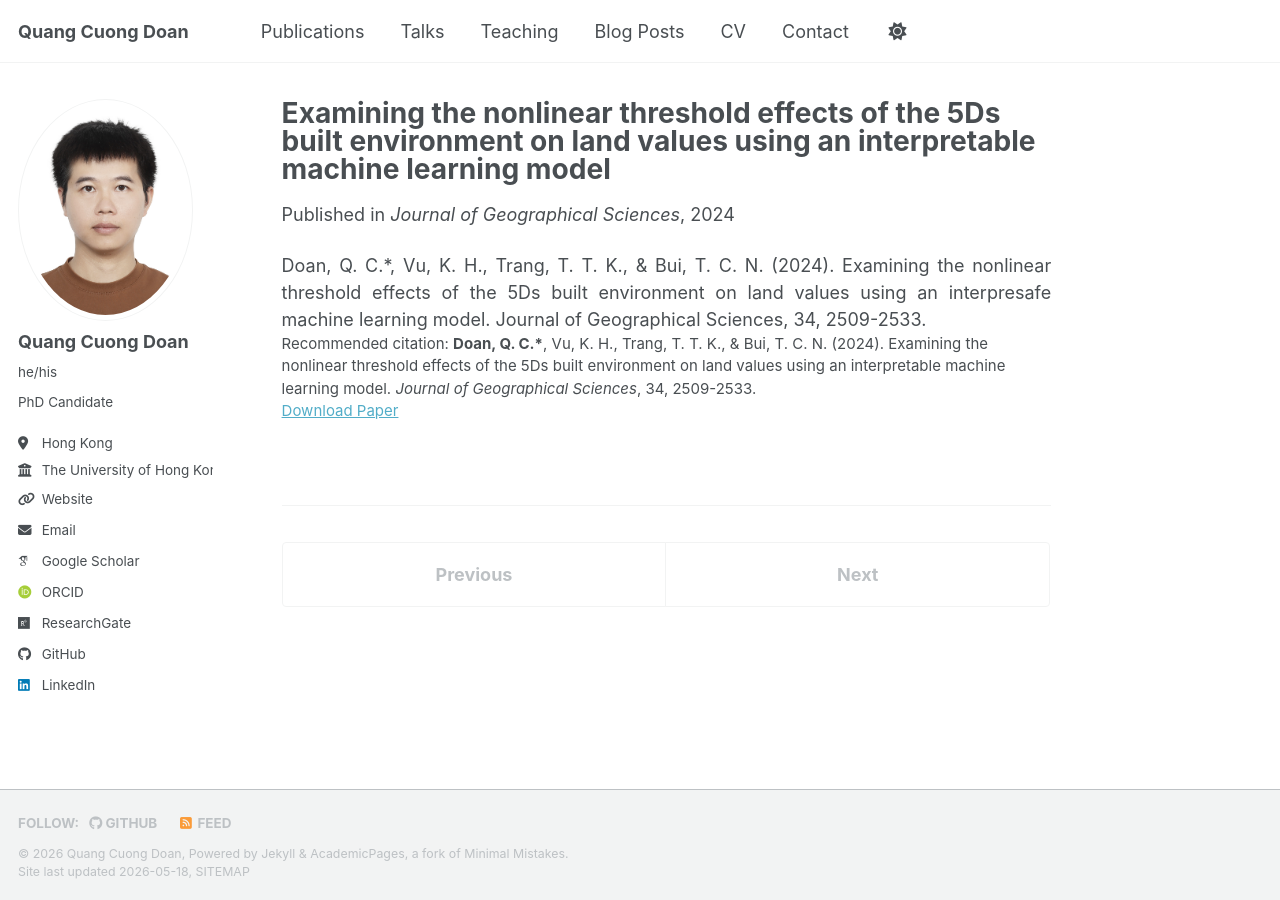
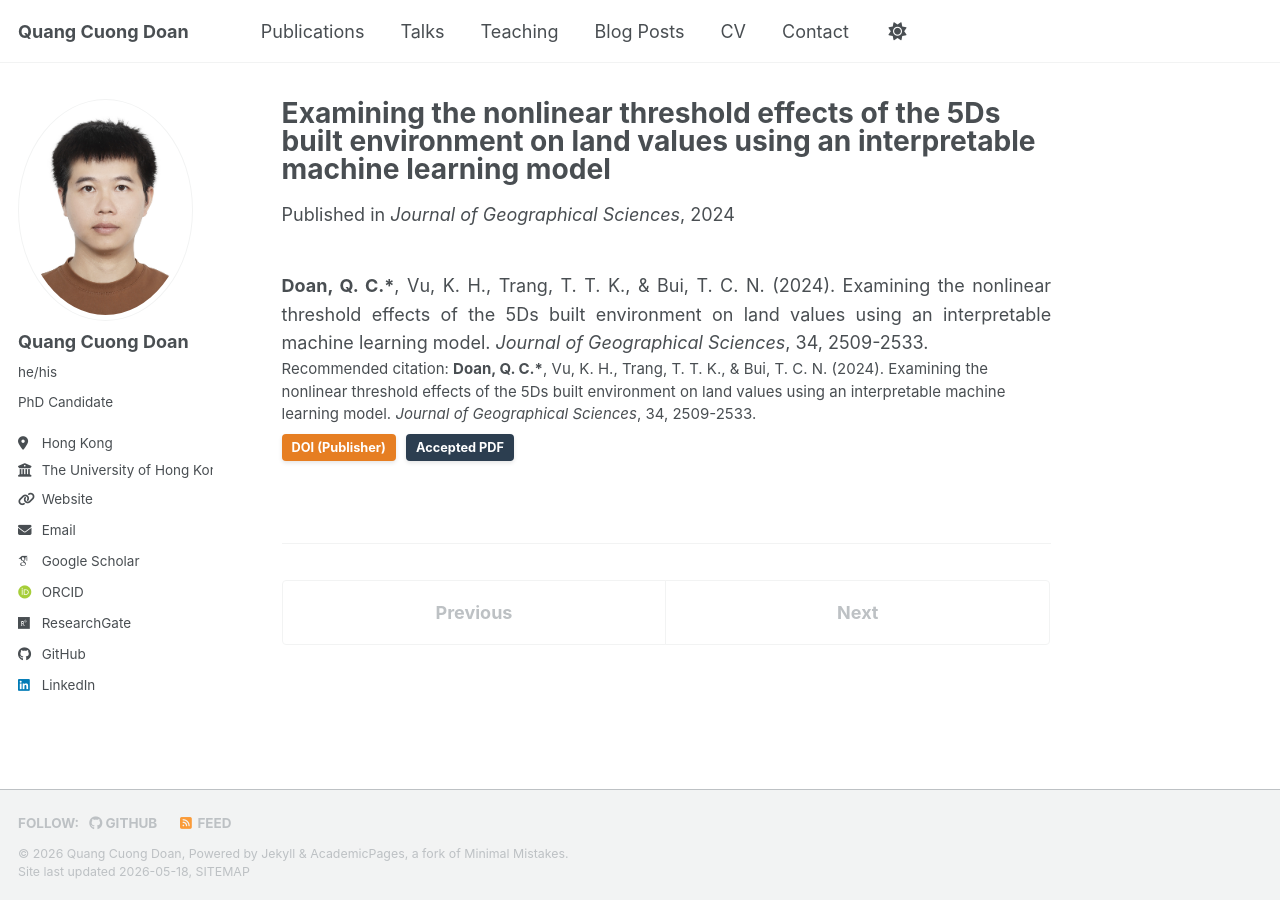
Before and after one commit to cuonghku95/cuonghku95.github.io, a Jekyll site: the page built from _publications/2024-01-01-interpretable-machine-learning-land-values.md, in a window 1280 px wide. Built offline with Jekyll 4.4.1, drawn with Linux system fonts in a browser that asks for light colours; some web fonts are replaced; a script bundle is joined from its source files by our own code; library files that are not in the unit come from our copies.

Commit message:
Update 2024-01-01-interpretable-machine-learning-land-values.md

```diff
--- a/_publications/2024-01-01-interpretable-machine-learning-land-values.md
+++ b/_publications/2024-01-01-interpretable-machine-learning-land-values.md
@@ -4,10 +4,11 @@ collection: publications
 permalink: /publication/2024-interpretable-machine-learning-land-values
 date: 2024-01-01
 venue: "Journal of Geographical Sciences"
-paperurl: "https://doi.org/10.1007/s11442-024-2292-z"
-citation: "<b>Doan, Q. C.*</b>, Vu, K. H., Trang, T. T. K., & Bui, T. C. N. (2024). Examining the nonlinear threshold effects of the 5Ds built environment on land values using an interpretable machine learning model. <i>Journal of Geographical Sciences</i>, 34, 2509-2533."
+citation: "<b>Doan, Q. C.*</b>, Vu, K. H., Trang, T. T. K., & Bui, T. C. N. (2024). Examining the nonlinear threshold effects of the 5Ds built environment on land values using an interpretable machine learning model. <i>Journal of Geographical Sciences</i>, 34, 2509-2533. <br><a href='https://doi.org/10.1007/s11442-024-2292-z' target='_blank' style='display: inline-block; padding: 4px 10px; margin-top: 8px; font-size: 0.85em; font-weight: bold; color: #fff; background-color: #e67e22; border-radius: 4px; text-decoration: none; box-shadow: 0 2px 4px rgba(0,0,0,0.1);'>DOI (Publisher)</a> <a href='/files/manuscript_preprint.pdf' target='_blank' style='display: inline-block; padding: 4px 10px; margin-top: 8px; margin-left: 6px; font-size: 0.85em; font-weight: bold; color: #fff; background-color: #2c3e50; border-radius: 4px; text-decoration: none; box-shadow: 0 2px 4px rgba(0,0,0,0.1);'>Accepted PDF</a>"
 ---
 
-<div style="text-align: justify;">
-Doan, Q. C.*, Vu, K. H., Trang, T. T. K., & Bui, T. C. N. (2024). Examining the nonlinear threshold effects of the 5Ds built environment on land values using an interpresafe machine learning model. Journal of Geographical Sciences, 34, 2509-2533.
+<div style="text-align: justify; line-height: 1.6; margin-top: 20px;">
+
+<b>Doan, Q. C.*</b>, Vu, K. H., Trang, T. T. K., & Bui, T. C. N. (2024). Examining the nonlinear threshold effects of the 5Ds built environment on land values using an interpretable machine learning model. <i>Journal of Geographical Sciences</i>, 34, 2509-2533.
+
 </div>
```
